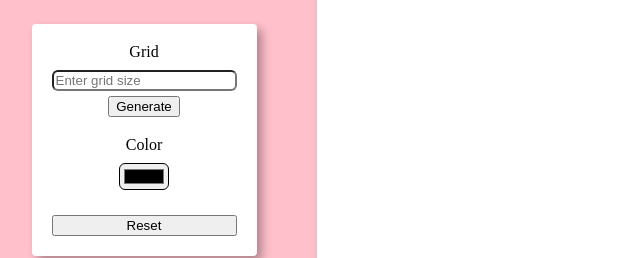
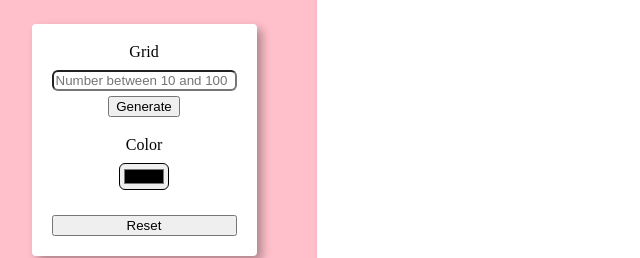
Before and after one commit to marvinobig/etch-a-sketch, a plain HTML site: page index.html in a window 1280 px wide. Shown: the part 260-518 px from the top of the page, 239-879 px from the left. Drawn offline with Linux system fonts and the light colour scheme.

Commit message:
changed grid number placeholder

```diff
--- a/index.html
+++ b/index.html
@@ -22,7 +22,7 @@
           <input
             type="text"
             id="gridInput"
-            placeholder="Enter grid size"
+            placeholder="Number between 10 and 100"
           /><br />
           <button id="generate">Generate</button>
         </div>
```
